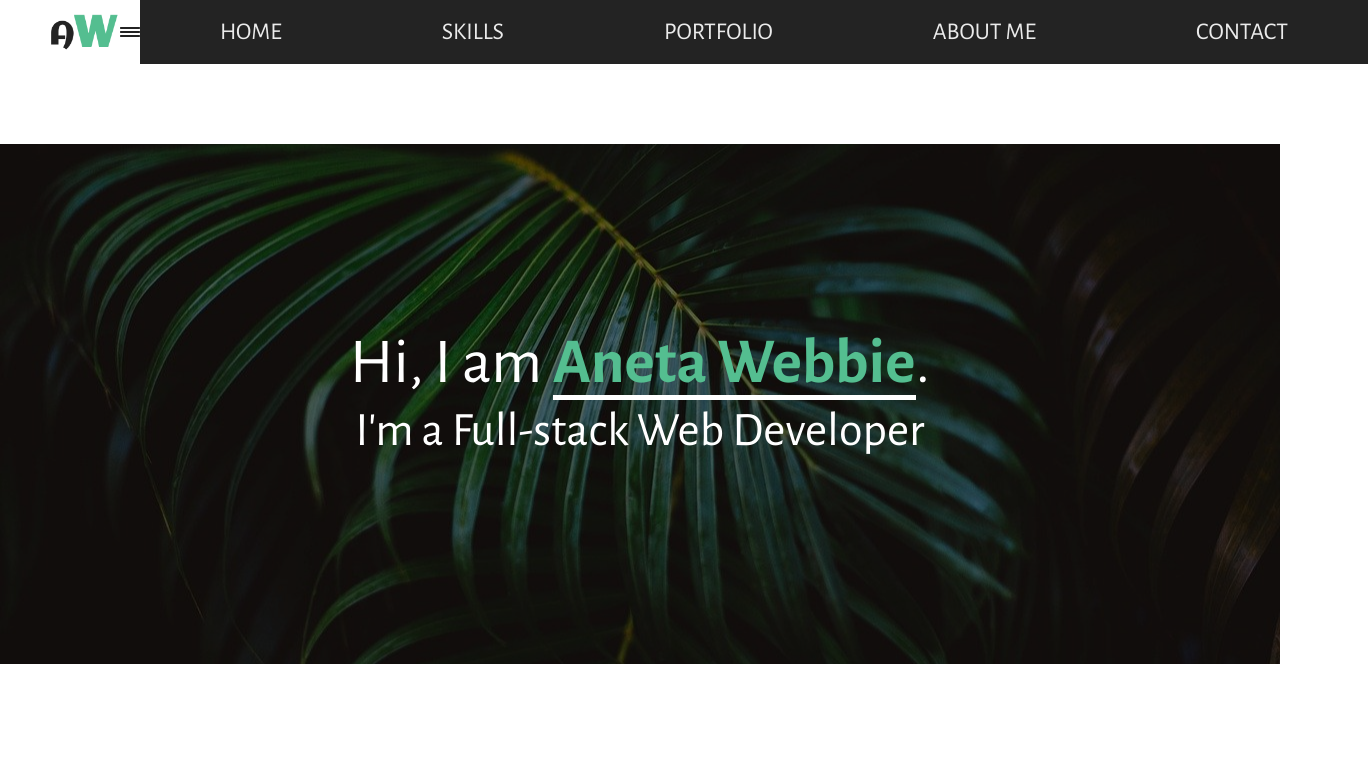
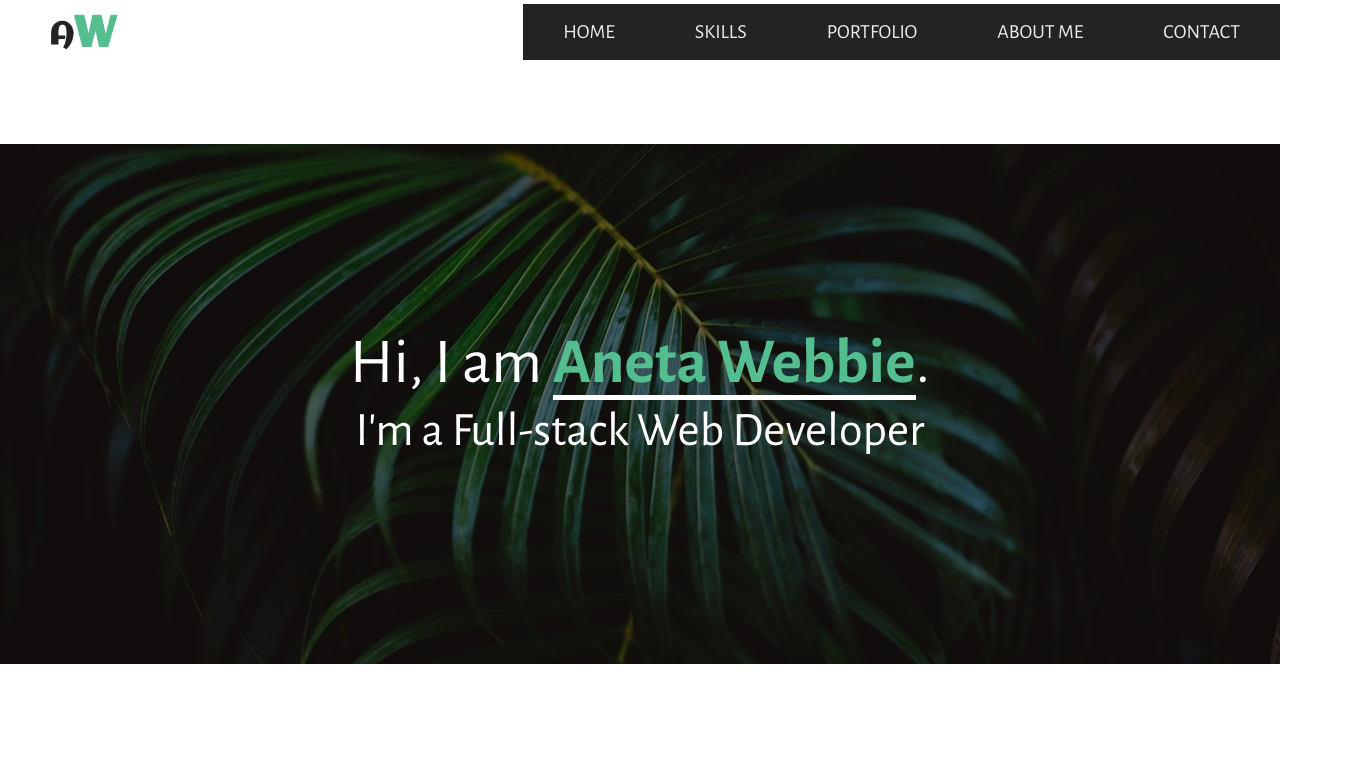
Before and after one commit to Teo15sk/aneta-webbie-responsive, a website: page src/index.html in a window 1280 px wide. Shown: the top 765 px of the page, 1368 px wide, since content can reach past the window. Drawn offline with nearby package versions, Linux system fonts and the light colour scheme; files that its build step writes are made by us from their sources.

Commit message:
minor changes to _nav.scss

```diff
--- a/src/scss/_nav.scss
+++ b/src/scss/_nav.scss
@@ -2,35 +2,51 @@
     display: flex;
     justify-content: space-between;
     align-items: center;
-    height: 4rem;
+    height: 3rem;
     background-color: $white;
     width: 100%;
+    @media screen and (min-width: 700px) {
+        height: 4rem;
     }
-
-.nav__logo {
+    &__logo {
+        height: 2rem;
+        margin-left: 0.5rem;
+        @media screen and (min-width: 700px) {
             height: 3rem;
-    padding-left: 3rem;
+            margin-left: 3rem;
         }
-
-.nav__container {
+    }
+    &__menu {
+        width: 1.5rem;
+        margin-right: 0.5rem;
+        @media screen and (min-width: 850px) {
+            display: none;
+        }
+    }
+    &__container {
+        display: none;
+        @media screen and (min-width: 850px) {
             display: flex;
             list-style-type: none;
             margin: 0;
             padding: 0;
         }
-.nav__container li {
     }
-.nav__link {
-    font-size: 1.5rem;
+    &__link {
+        font-size: 1.25rem;
         color: $light-grey;
         text-decoration: none;
         text-transform: uppercase;
         white-space: nowrap;
+        padding: 1.15rem 2.5rem;
+        background-color: $dark-grey;
+        @media screen and (min-width: 1400px) {
+            font-size: 1.5rem;
             padding: 1.25rem 5rem;
-    background-color: $dark-grey;
         }
-
-.nav__link:hover {
+    }
+    &__link:hover {
         color: $dark-grey;
         background-color: $green;
     }
+}
```
Lines whose indentation alone changed are shown as unchanged.
